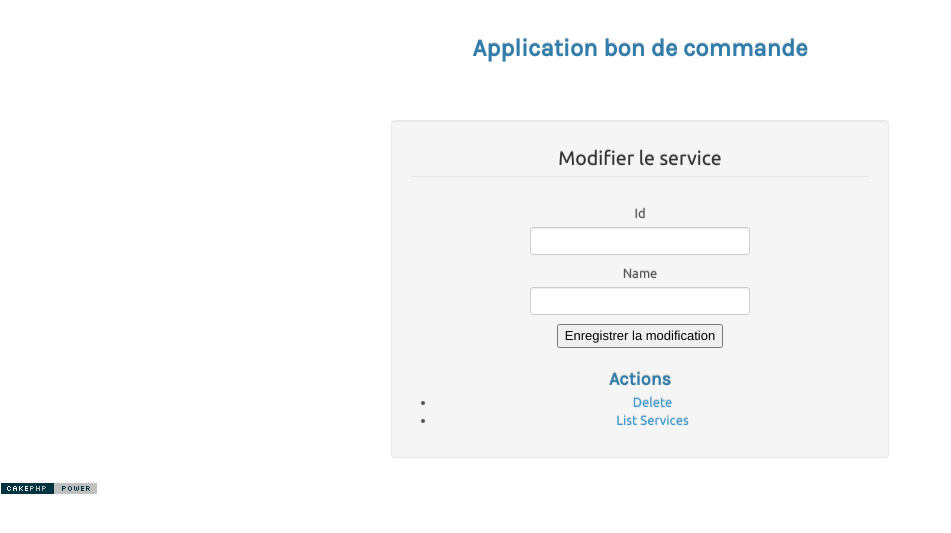
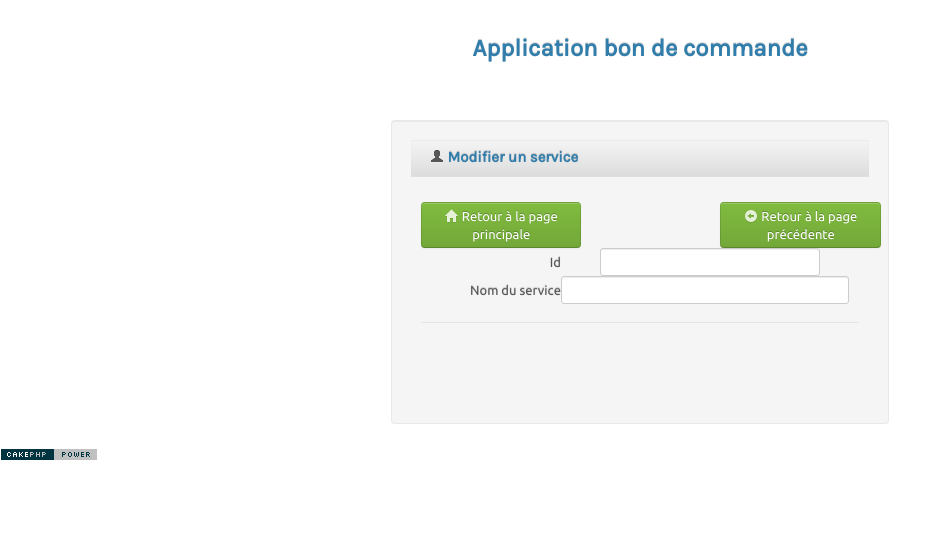
Before and after one commit to leknoppix/bondecommande, a CakePHP app: the page made by app/View/Services/edit.ctp in a window 1280 px wide. Shown: the top 533 px of the page, without its empty margins (0-951 px from the left). Run offline with PHP 8.4 and a stand-in for CakePHP, Linux system fonts and the light colour scheme; the template is opened without the code that fills it, so the values that code supplies are empty; form fields are guessed from the names that the template uses; some libraries are stand-ins or nearby versions; some web fonts are replaced.

Commit message:
Module services designé

```diff
--- a/app/View/Services/edit.ctp
+++ b/app/View/Services/edit.ctp
@@ -1,19 +1,39 @@
-<div class="services form">
-<?php echo $this->Form->create('Service'); ?>
+<?php echo $this->Html->addCrumb('Gestion des services', array('controller'=>'services','action'=>'index')); ?>
+<?php echo $this->Html->addCrumb('Modifier un service', array('controller'=>'services','action'=>'edit',$this->request->pass[0])); ?>
+<div class="box-header well" data-original-title>
+	<h2><i class="icon-user"></i> <?php echo __('Modifier un service'); ?></h2>
+</div>
+<div class="box-content">
+<div class="span4">
+<?php echo $this->Html->link('<i class="icon-home icon-white"></i> Retour à la page principale', '/',array('escape'=>false,'class'=>"btn btn-success")); ?>
+</div>
+<div class="span4"></div>
+<div class="span4">
+<?php echo $this->Html->link('<i class="icon-circle-arrow-left icon-white"></i> Retour à la page précédente', array('action' => 'index'),array('escape'=>false,'class'=>"btn btn-success")); ?>
+</div>
+<hr/>
+<?php echo $this->Form->create('Service',
+					array(
+						'class' => 'form-horizontal',
+						'inputDefaults' =>
+							array(
+						        'format' => array('before', 'label', 'between', 'input', 'error', 'after'),
+						        'div' => array('class' => 'control-group'),
+						        'label' => array('class' => 'control-label'),
+						        'between' => '<div class="controls">',
+						        'after' => '</div>',
+						        'error' => array('attributes' => array('wrap' => 'span', 'class' => 'help-inline')
+						        ),
+					    	)
+						)
+					); ?>
 	<fieldset>
-		<legend>Modifier le service</legend>
 	<?php
-	echo $this->Form->input('id');
-		echo $this->Form->input('name');
+		echo $this->Form->input('id');
+		echo $this->Form->input('name',array('label'=>'Nom du service','class'=>"span8"));
 	?>
+	<div class="form-actions">
+		<?php echo $this->Form->end(array('label'=>'Modifier ce service','class'=>'btn btn-primary')); ?>
+	</div>
 	</fieldset>
-<?php echo $this->Form->end('Enregistrer la modification'); ?>
 </div>
-<div class="actions">
-	<h3><?php echo __('Actions'); ?></h3>
-	<ul>
-
-		<li><?php echo $this->Form->postLink(__('Delete'), array('action' => 'delete', $this->Form->value('Service.id')), null, __('Are you sure you want to delete # %s?', $this->Form->value('Service.id'))); ?></li>
-		<li><?php echo $this->Html->link(__('List Services'), array('action' => 'index')); ?></li>
-	</ul>
-</div>
--- a/app/View/Users/edit.ctp
+++ b/app/View/Users/edit.ctp
@@ -1,5 +1,5 @@
 <?php echo $this->Html->addCrumb('Gestion des membres', array('controller'=>'users','action'=>'index')); ?>
-<?php echo $this->Html->addCrumb('Modifier un utilisateur', array('controller'=>'users','action'=>'edit')); ?>
+<?php echo $this->Html->addCrumb('Modifier un utilisateur', array('controller'=>'users','action'=>'edit',$this->request->pass[0]))); ?>
 <div class="box-header well" data-original-title>
 	<h2><i class="icon-user"></i> <?php echo __('Modifier un utilisateur'); ?></h2>
 </div>
```
Also changed, not shown: app/Controller/ServicesController.php (+6 -6 lines), app/View/Services/add.ctp (+33 -12 lines), app/View/Services/index.ctp (+25 -13 lines).
